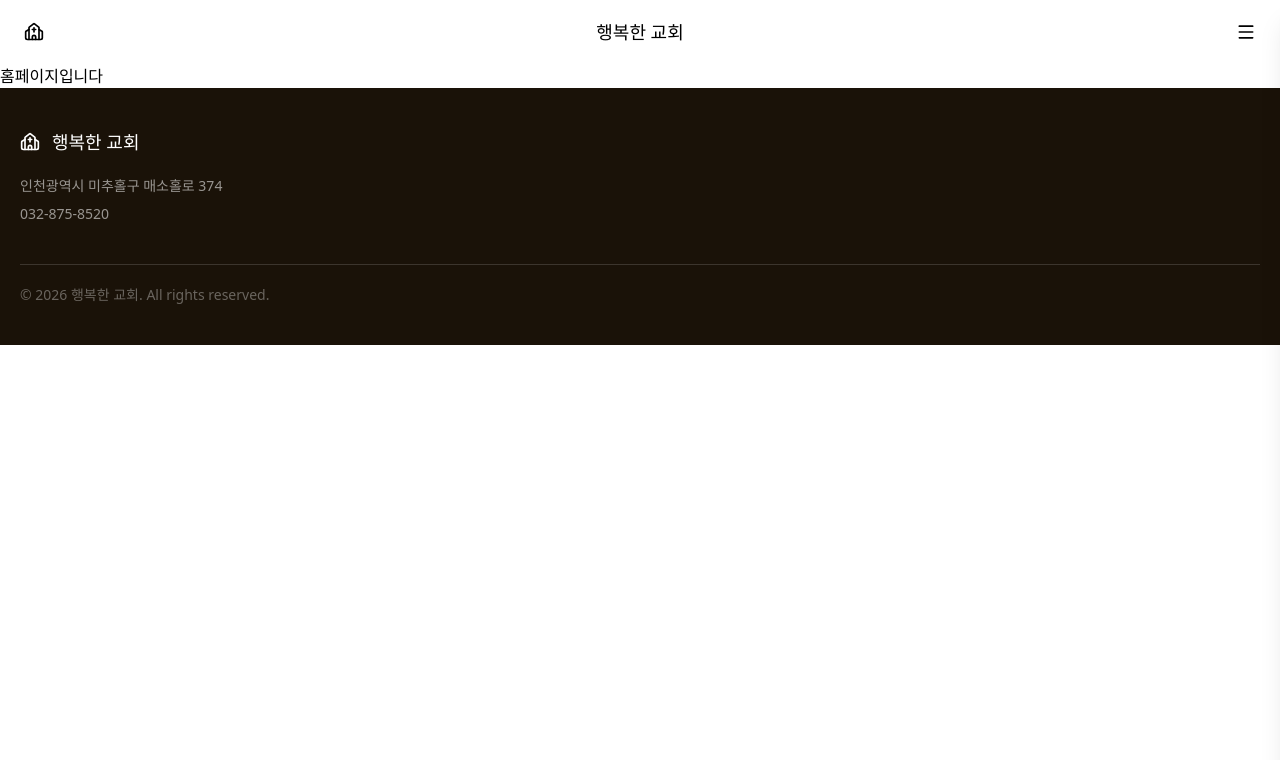
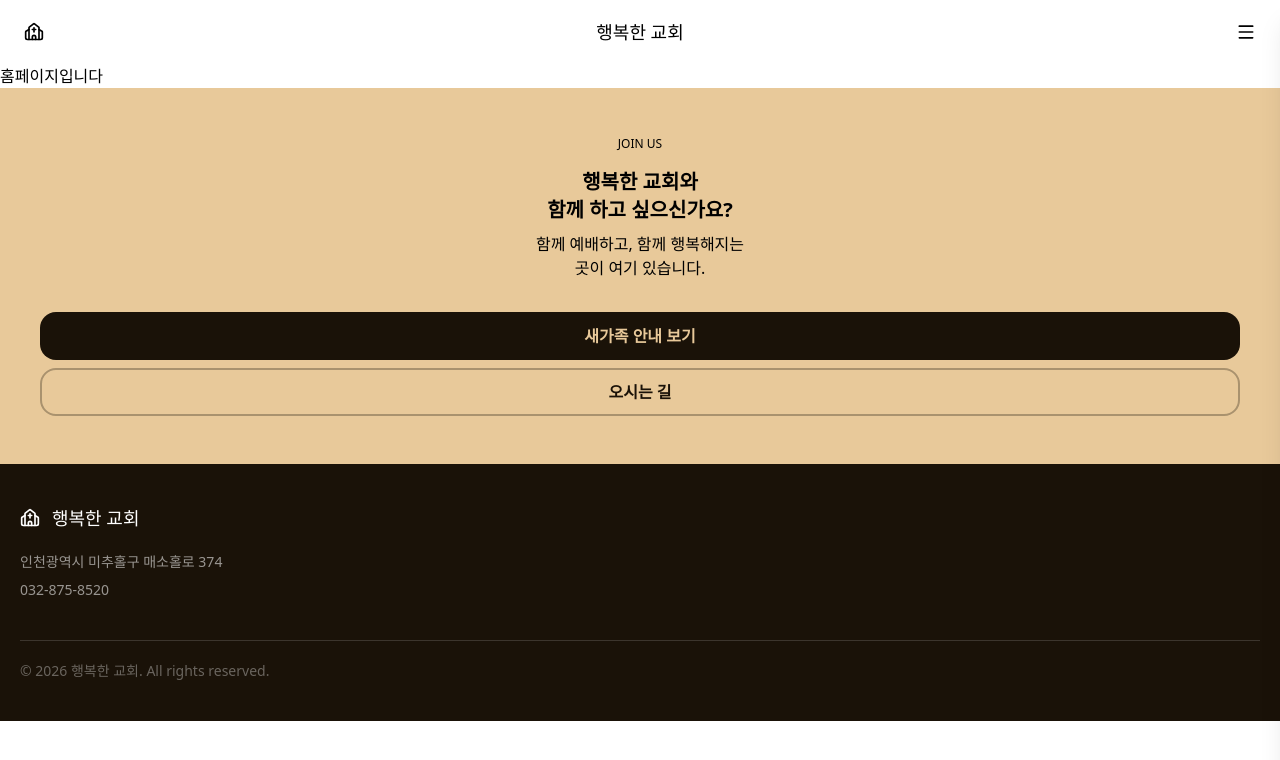
Before and after one commit to strawberryroll/haengbok-site, a Next.js app: page / in a window 1280 px wide. Shown: the top 760 px of the page. Built offline with nearby package versions, Linux system fonts and the light colour scheme.

Commit message:
feat: CTA 컴포넌트 구현

```diff
--- a/src/app/layout.tsx
+++ b/src/app/layout.tsx
@@ -3,6 +3,7 @@ import { Geist, Geist_Mono } from 'next/font/google';
 import './globals.css';
 import Header from '@/components/layout/Header';
 import Footer from '@/components/layout/Footer';
+import JoinCta from '@/components/ui/JoinCta';
 
 const geistSans = Geist({
   variable: '--font-geist-sans',
@@ -33,6 +34,7 @@ export default function RootLayout({
       <body className="flex min-h-full flex-col">
         <Header />
         {children}
+        <JoinCta />
         <Footer />
       </body>
     </html>
--- a/src/components/ui/Button.tsx
+++ b/src/components/ui/Button.tsx
@@ -2,21 +2,21 @@ import * as React from 'react';
 import { cn } from '@/lib/utils';
 import { cva, type VariantProps } from 'class-variance-authority';
 
-const buttonVariants = cva(
+export const buttonVariants = cva(
   "inline-flex items-center justify-center gap-2 rounded-2xl text-sm font-medium whitespace-nowrap outline-none transition-colors focus-visible:border-ring focus-visible:ring-[3px] focus-visible:ring-charcoal/50 disabled:pointer-events-none disabled:opacity-50 [&_svg]:pointer-events-none [&_svg]:shrink-0 [&_svg:not([class*='size-'])]:size-4",
   {
     variants: {
       variant: {
         default: 'bg-cream text-charcoal hover:bg-cream/90',
-        secondary: 'bg-charcoal text-white hover:bg-charcoal/90',
+        secondary: 'bg-charcoal text-cream hover:bg-charcoal/90',
         outline:
-          'border border-charcoal bg-transparent text-charcoal hover:bg-charcoal/10',
+          'border border-2 border-charcoal/30 bg-transparent text-charcoal hover:bg-charcoal/10',
       },
       size: {
         default: 'h-9 px-4 py-2 has-[>svg]:px-3',
-        xs: "h-6 gap-1 rounded-md px-2 text-xs has-[>svg]:px-1.5 [&_svg:not([class*='size-'])]:size-3",
-        sm: 'h-8 gap-1.5 rounded-md px-3 has-[>svg]:px-2.5',
-        lg: 'h-10 rounded-md px-6 has-[>svg]:px-4',
+        xs: "h-6 gap-1 rounded-2xl px-2 text-xs has-[>svg]:px-1.5 [&_svg:not([class*='size-'])]:size-3",
+        sm: 'h-8 gap-1.5 rounded-2xl px-3 has-[>svg]:px-2.5',
+        lg: 'h-12 rounded-2xl text-base font-bold px-6 has-[>svg]:px-4',
         icon: 'size-9',
         'icon-xs': "size-6 rounded-md [&_svg:not([class*='size-'])]:size-3",
         'icon-sm': 'size-8',
--- /dev/null
+++ b/src/components/ui/JoinCta.tsx
@@ -0,0 +1,44 @@
+import Link from 'next/link';
+import Button, { buttonVariants } from './Button';
+import { cn } from '@/lib/utils';
+
+export default function JoinCta() {
+  return (
+    <section className="flex flex-col items-center gap-8 bg-cream py-12">
+      <div>
+        <p className="mb-4 text-center text-xs">JOIN US</p>
+        <div className="flex flex-col items-center gap-2">
+          <h2 className="text-center text-xl font-bold">
+            행복한 교회와 <br /> 함께 하고 싶으신가요?
+          </h2>
+          <p className="text-center text-base">
+            함께 예배하고, 함께 행복해지는 <br /> 곳이 여기 있습니다.
+          </p>
+        </div>
+      </div>
+      <div className="round flex w-full flex-col items-center gap-2 px-10">
+        <Link
+          href="/about/new-member"
+          className={cn(
+            buttonVariants({
+              variant: 'secondary',
+              size: 'lg',
+            }),
+            'w-full',
+          )}
+        >
+          새가족 안내 보기
+        </Link>
+        <Link
+          href="/about/directions"
+          className={cn(
+            buttonVariants({ variant: 'outline', size: 'lg' }),
+            'w-full',
+          )}
+        >
+          오시는 길
+        </Link>
+      </div>
+    </section>
+  );
+}
```
